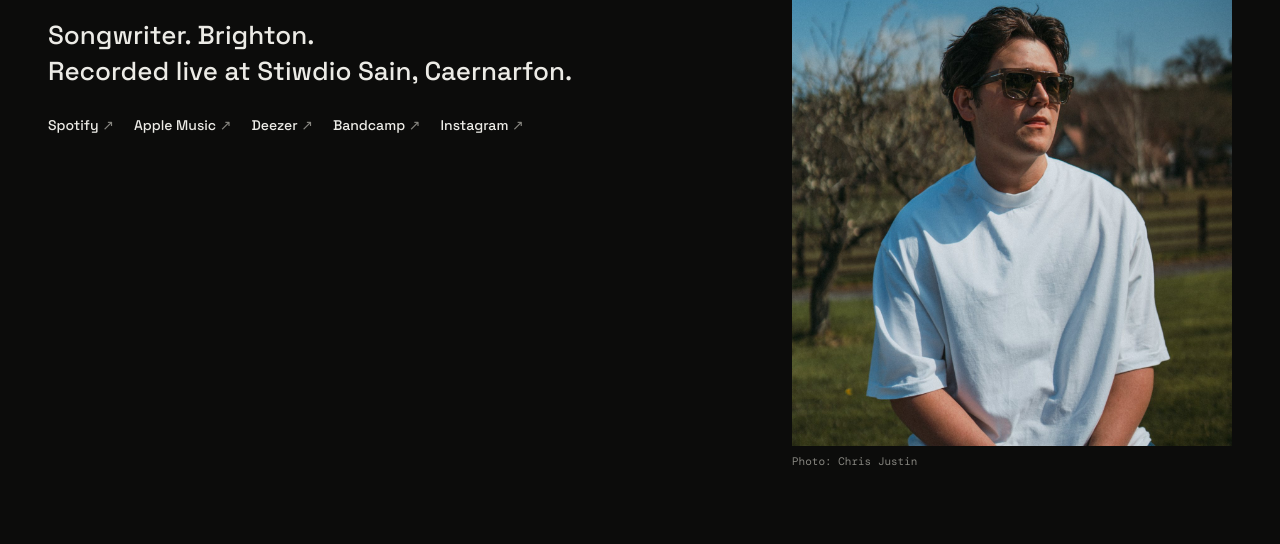
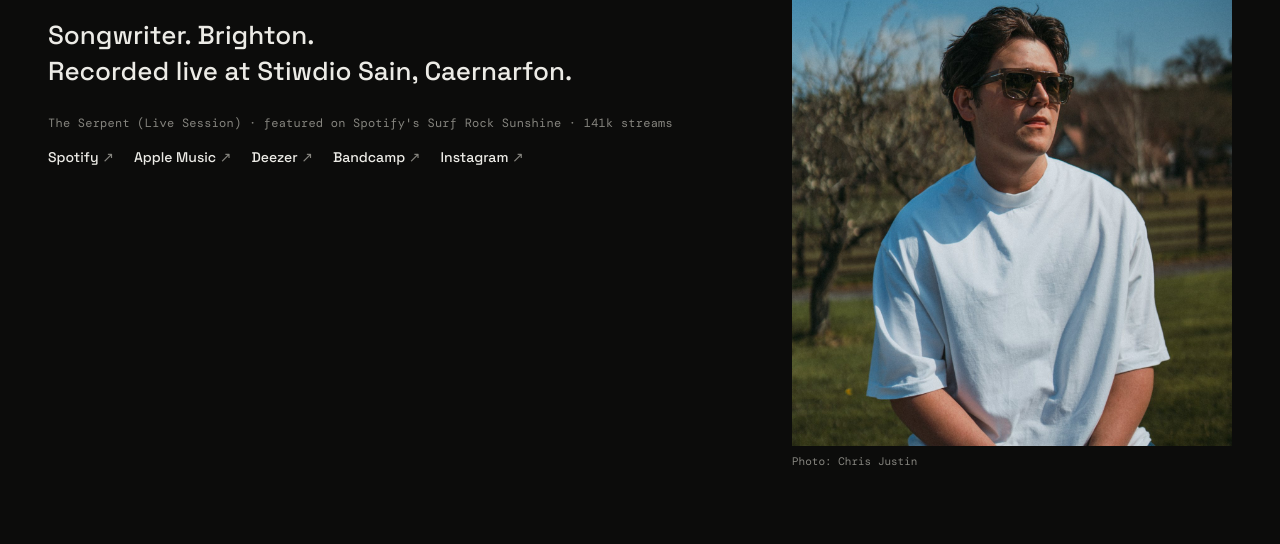
Before and after one commit to LJT0fficial/louisjanusthomas.com, a plain HTML site: page about.html in a window 1280 px wide. Shown: the part 259-803 px from the top of the page. Drawn offline with Linux system fonts and the light colour scheme.

Commit message:
About: Surf Rock Sunshine

```diff
--- a/about.html
+++ b/about.html
@@ -41,6 +41,7 @@ document.addEventListener('submit',function(e){
   <div>
   <h1>About</h1>
   <p class="big">Songwriter. Brighton.<br>Recorded live at Stiwdio Sain, Caernarfon.</p>
+  <p class="meta">The Serpent (Live Session) · featured on Spotify's Surf Rock Sunshine · 141k streams</p>
   <p class="links"><a href="https://open.spotify.com/artist/5F0wBHmF6zP9Eul3FQ7f6A" rel="noopener">Spotify</a><a href="https://music.apple.com/gb/artist/1472512451" rel="noopener">Apple Music</a><a href="https://www.deezer.com/artist/69370452" rel="noopener">Deezer</a><a href="https://louisjanusthomas.bandcamp.com" rel="noopener">Bandcamp</a><a href="https://www.instagram.com/louisjanusthomas" rel="noopener">Instagram</a></p>
   </div>
   <figure class="portrait"><img src="images/about.jpg" alt="Louis Janus Thomas in sunglasses and a white T-shirt, outdoors" width="1400" height="1750"><figcaption>Photo: <a href="https://christianjustinn.myportfolio.com/home" rel="noopener">Chris Justin</a></figcaption></figure>
```
